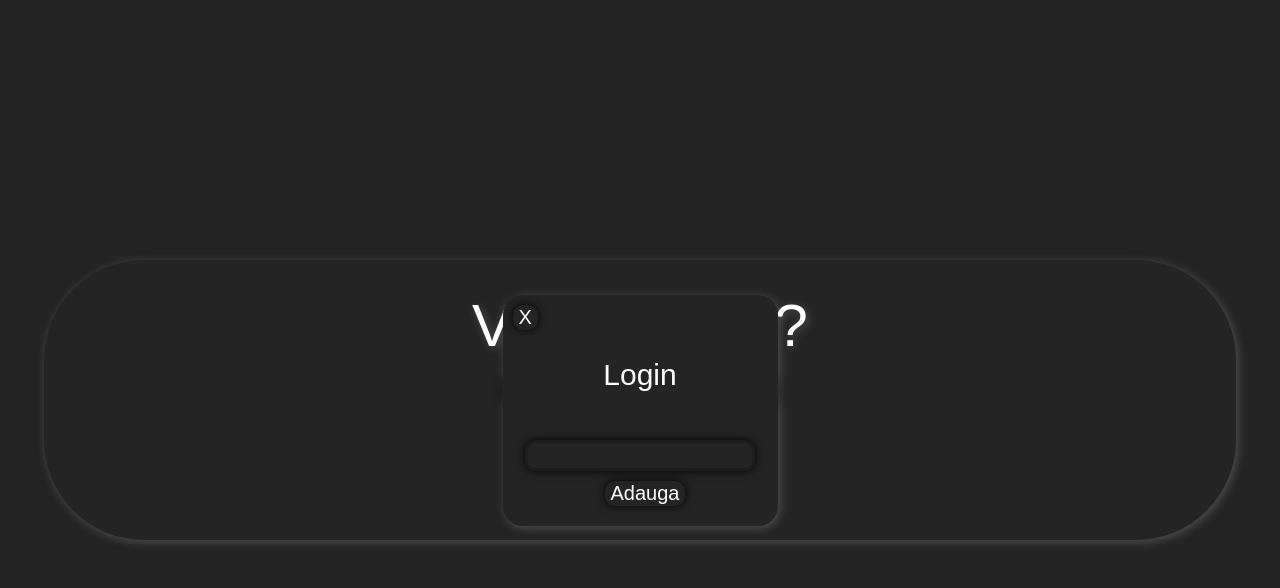
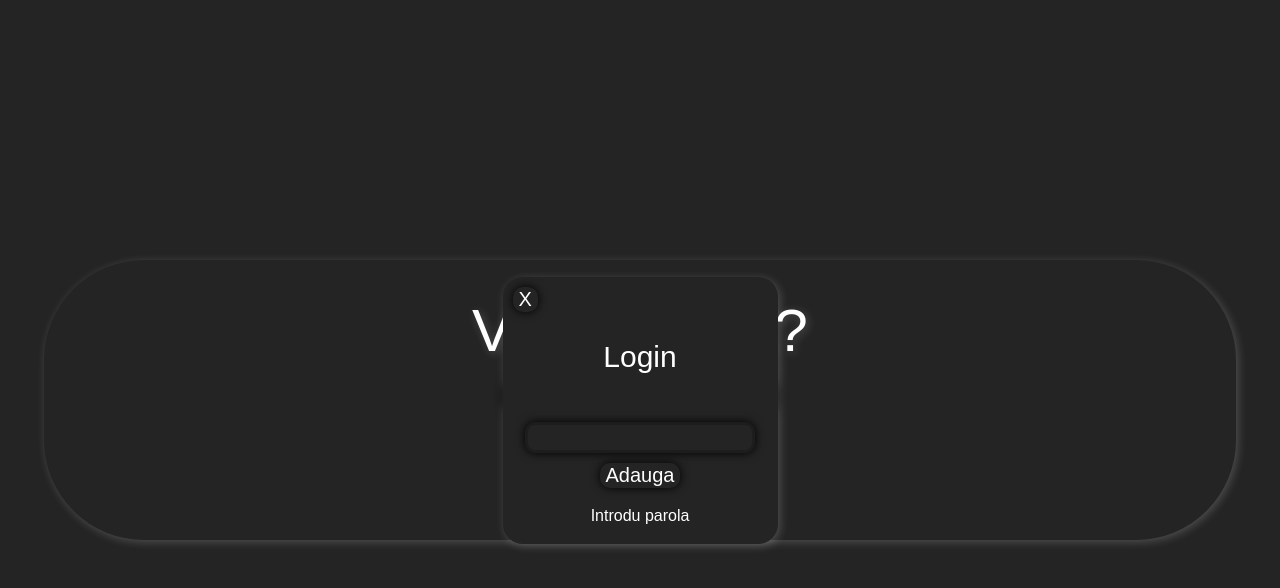
Before and after one commit to AnonymousRo69/vineGardaV2, a React (Vite) app: page / in a window 1280 px wide. Both pictures are taken after a click on the button "Adauga". Shown: the top 588 px of the page. Built offline with nearby package versions, Linux system fonts and the light colour scheme.

Commit message:
Add files via upload

```diff
--- a/src/App.css
+++ b/src/App.css
@@ -98,7 +98,7 @@ input{
 .login button{
 
   border:none;
-  border-color: rgba(0,0,0,0);
+  border-color: rgba(0,0,0,0.2);
   margin: 0px;
   margin-top: 10px;
   margin-left: 10px;
@@ -110,6 +110,7 @@ input{
 
 }
 .button{
+  margin: left 0px;;
   font-size: 20px;
   background-color: #242424;
   border: solid;
@@ -120,3 +121,7 @@ input{
   border-bottom-right-radius:10px;
   box-shadow: 0px 0px 10px rgb(0,0,0);
 }
+#loginAdauga{
+  margin-top: 0px;
+  margin-left:0px;
+}
--- a/src/App.tsx
+++ b/src/App.tsx
@@ -8,6 +8,7 @@ function App() {
   let [FeedBack, setFeedBack] = useState<string>(
     "Introdu un Numar de Imatriculare"
   );
+  let [LoginFeedBack, setLoginFeedBack] = useState("Introdu parola");
   let [ShowLogin, setShowLogin] = useState(false);
   let [Password, setPassword] = useState("");
   // let [Alive, setAlive] = useState<null | boolean>(null);
@@ -56,18 +57,17 @@ function App() {
           }, 2500);
           return;
         case 403:
-          setFeedBack("Parola Incorecta");
-          setTimeout(() => {
-            setFeedBack("Introdu un Numar de Imatriculare");
-          }, 2500);
+          setLoginFeedBack("Parola Incorecta");
           return;
         case 409:
+          setShowLogin(false);
           setFeedBack("Numarul deja se afla in baza de date");
           setTimeout(() => {
             setFeedBack("Introdu un Numar de Imatriculare");
           }, 2500);
           return;
         case 422:
+          setShowLogin(false);
           setFeedBack("Numarul nu este Valid");
           setTimeout(() => {
             setFeedBack("Introdu un Numar de Imatriculare");
@@ -126,12 +126,14 @@ function App() {
                 />
                 <button
                   className="button"
+                  style={{ marginLeft: "0px" }}
                   onClick={() => {
                     addToDatabase();
                   }}
                 >
                   Adauga
                 </button>
+                <div className="FeedBack">{LoginFeedBack}</div>
               </div>
             </div>
           </div>
@@ -154,7 +156,8 @@ function App() {
         />
         <div style={{ margin: "10px" }} className="Buttons">
           <button
-            style={{ margin: "10px" }}
+            id="loginAdauga"
+            style={{ margin: "0px" }}
             onClick={() => {
               setShowLogin(true);
             }}
```
